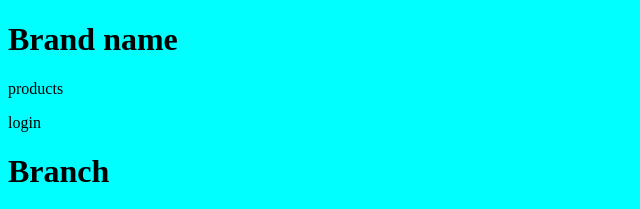
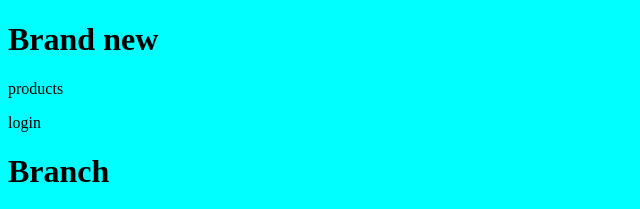
Before and after one commit to karthikeyan4019/samplerepo3, a plain HTML site: page index.html in a window 1280 px wide. Shown: the top 209 px of the page, 0-640 px from the left. Drawn offline with Linux system fonts and the light colour scheme.

Commit message:
feat:index.html was modified-4

```diff
--- a/index.html
+++ b/index.html
@@ -9,7 +9,7 @@
 </head>
 <body>
     <header>
-        <h1>Brand name</h1>
+        <h1>Brand new</h1>
         <p>products</p>
         <p>login</p>
     </header>
```
